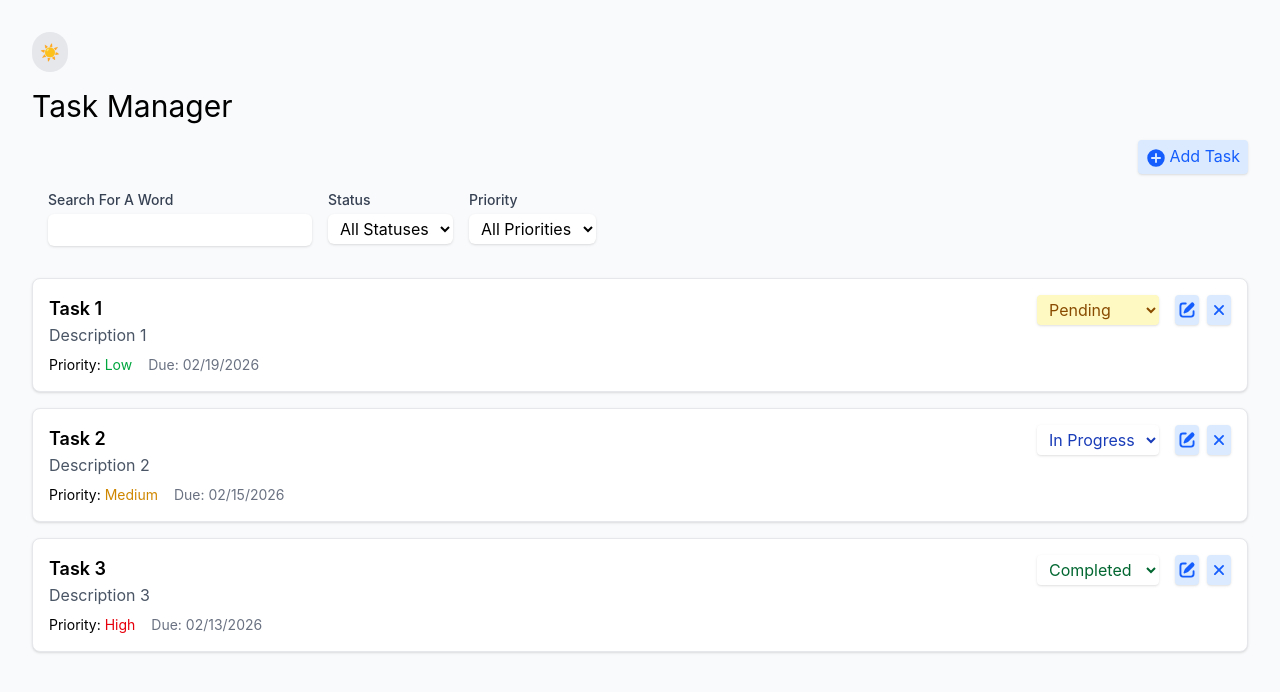
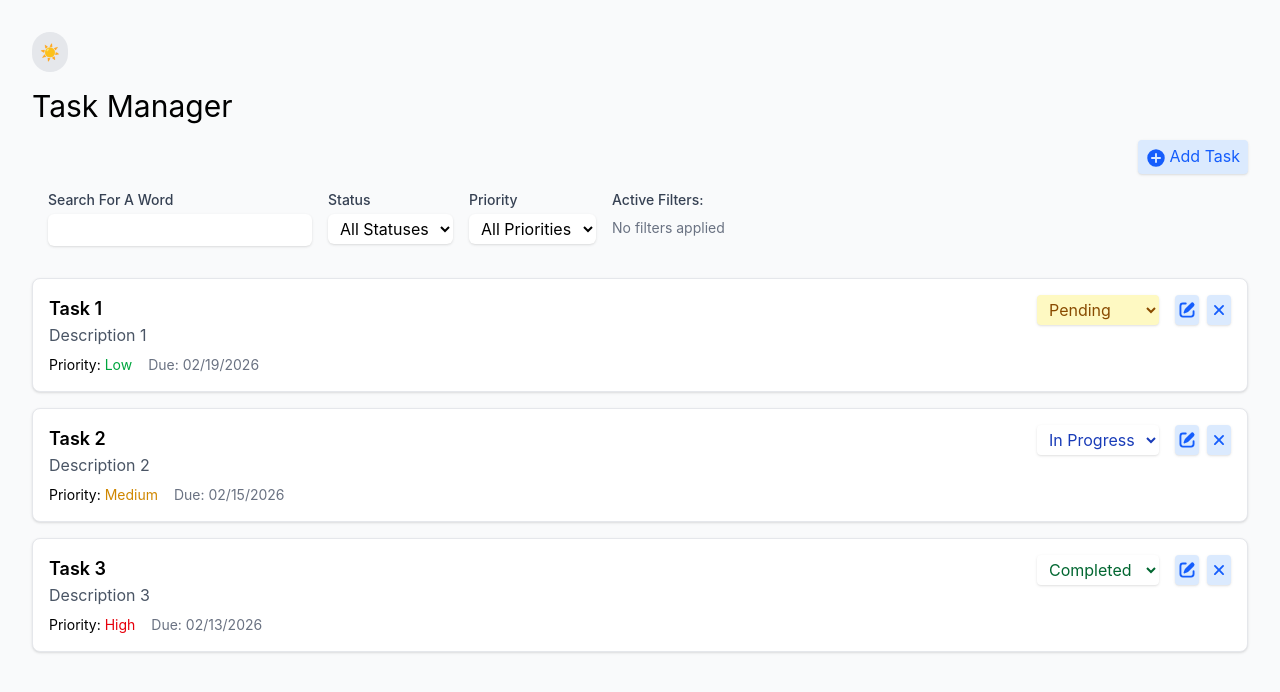
Before and after one commit to shanosha/mod-9-sba, a React (Vite) app: page / in a window 1280 px wide. Shown: the top 692 px of the page. Built offline with nearby package versions, Linux system fonts and the light colour scheme.

Commit message:
feature/added show active filter indicators

```diff
--- a/src/components/TaskFilter/TaskFilter.tsx
+++ b/src/components/TaskFilter/TaskFilter.tsx
@@ -1,11 +1,19 @@
 import type { TaskFilterProps } from "../../types"
 
-function TaskFilter({ onFilterChange }: TaskFilterProps) {
+function TaskFilter({ onFilterChange, filters = { status: "", priority: "", search: "" } }: TaskFilterProps) {
 
     const handleChange = (event: React.ChangeEvent<HTMLSelectElement|HTMLInputElement>) => {
         const { name, value } = event.target;
         onFilterChange({[name]: value});
     }
+
+    // Get active filters (non-empty values)
+    const activeFilters = Object.entries(filters)
+        .filter(([_, value]) => value !== "")
+        .map(([key, value]) => ({
+            key: key.charAt(0).toUpperCase() + key.slice(1), // Capitalize key name
+            value: value
+        }));
 
     return (
         <>
@@ -13,7 +21,7 @@ function TaskFilter({ onFilterChange }: TaskFilterProps) {
                 <label htmlFor="status" className="block text-sm font-medium text-gray-700 dark:text-white mb-1">
                     Status
                 </label>
-                <select name="status" id="status" onChange={handleChange} className="bg-white dark:bg-gray-800 px-2 py-1 block w-full rounded-md border-gray-300 shadow-sm focus:border-blue-500 focus:ring-blue-500">
+                <select name="status" id="status" value={filters.status} onChange={handleChange} className="bg-white dark:bg-gray-800 px-2 py-1 block w-full rounded-md border-gray-300 shadow-sm focus:border-blue-500 focus:ring-blue-500">
                     <option value="">All Statuses</option>
                     <option value="pending">Pending</option>
                     <option value="in-progress">In Progress</option>
@@ -24,13 +32,27 @@ function TaskFilter({ onFilterChange }: TaskFilterProps) {
                 <label htmlFor="priority" className="block text-sm font-medium text-gray-700 dark:text-white mb-1">
                     Priority
                 </label>
-                <select name="priority" id="priority" onChange={handleChange} className="bg-white dark:bg-gray-800 px-2 py-1 block w-full rounded-md border-gray-300 shadow-sm focus:border-blue-500 focus:ring-blue-500">
+                <select name="priority" id="priority" value={filters.priority} onChange={handleChange} className="bg-white dark:bg-gray-800 px-2 py-1 block w-full rounded-md border-gray-300 shadow-sm focus:border-blue-500 focus:ring-blue-500">
                     <option value="">All Priorities</option>
                     <option value="low">Low</option>
                     <option value="medium">Medium</option>
                     <option value="high">High</option>
                 </select>
             </div>
+            <div id="filters" className="space-y-2">
+                <p className="text-sm font-medium text-gray-700 dark:text-white">Active Filters:</p>
+                {activeFilters.length > 0 ? (
+                    <ul className="flex flex-wrap gap-2">
+                        {activeFilters.map(({ key, value }) => (
+                            <li key={key} className="bg-blue-100 dark:bg-blue-900 text-blue-800 dark:text-blue-100 px-3 py-1 rounded-full text-sm">
+                                {key}: <strong>{value}</strong>
+                            </li>
+                        ))}
+                    </ul>
+                ) : (
+                    <p className="text-gray-500 text-sm">No filters applied</p>
+                )}
+            </div>
         </>
     )
 }
--- a/src/components/TaskList/TaskList.tsx
+++ b/src/components/TaskList/TaskList.tsx
@@ -51,7 +51,7 @@ function TaskList({ tasks, onStatusChange, onDelete, onUpdate}: TaskListProps){
                     </label>
                     <input name="search" id="search" type="text" onChange={(e)=>handleFilterChange({search: e.target.value})} className="bg-white dark:bg-gray-800 px-2 py-1 block w-full rounded-md border-gray-300 shadow-sm focus:border-blue-500 focus:ring-blue-500" />
                 </div>
-                <TaskFilter onFilterChange={handleFilterChange} />
+                <TaskFilter onFilterChange={handleFilterChange} filters={filters} />
             </div>
             <div className="space-y-4">
                 {taskElements}
--- a/src/types/index.ts
+++ b/src/types/index.ts
@@ -36,6 +36,11 @@ export interface TaskFilterProps {
     priority?: 'low' | 'medium' | 'high';
     search?: string;
   }) => void;
+  filters?: {
+    status: string;
+    priority: string;
+    search: string;
+  };
 }
 
 
```
Also changed, not shown: 1 other file (tests, documents, lock files or other folders).
